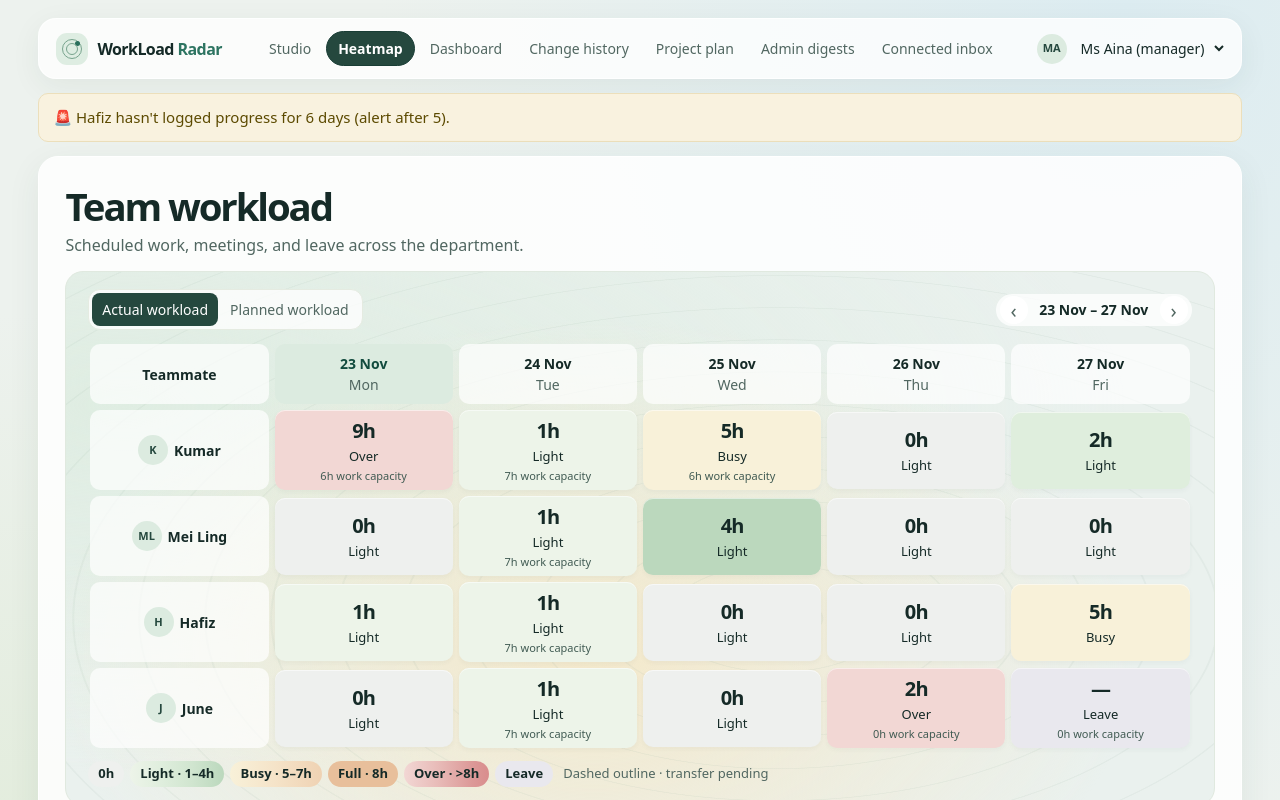
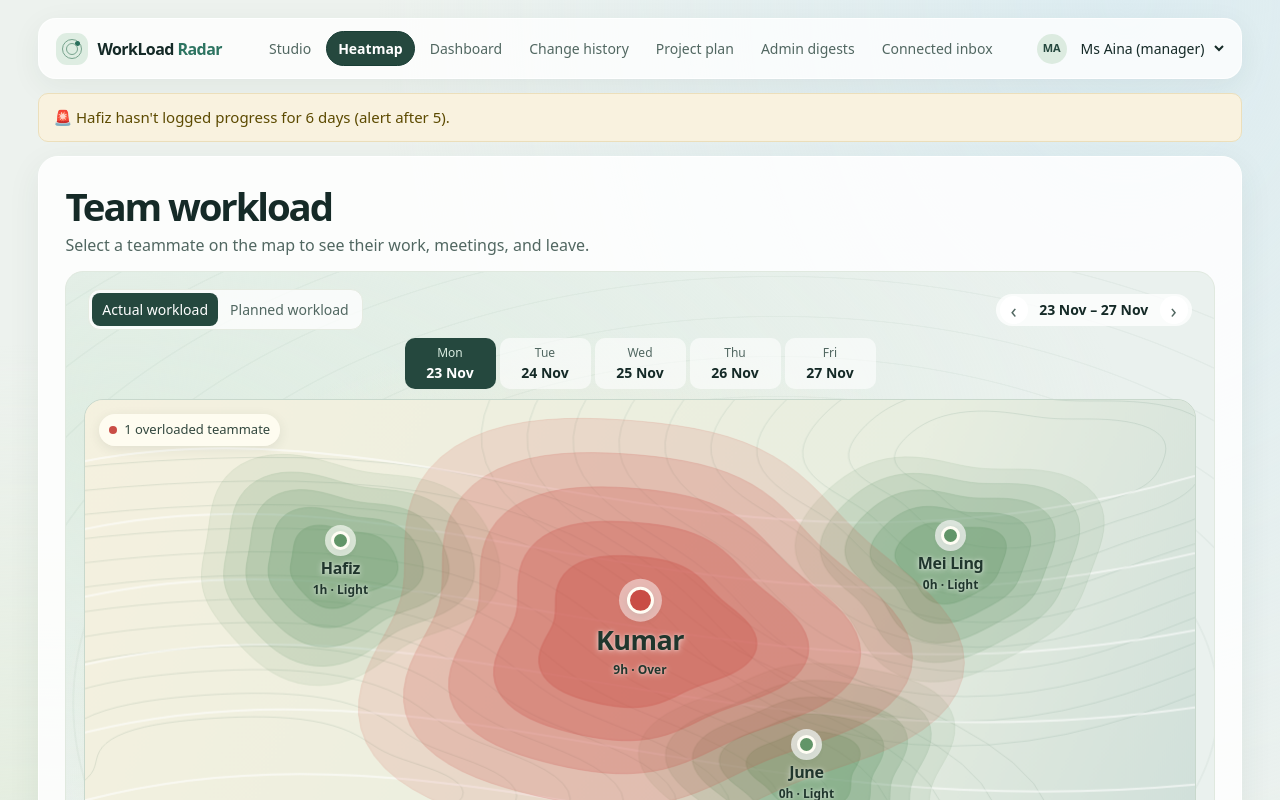
Before and after one commit to hannahislearning/workload-radar, a React (Vite) app: page / in a window 1280 px wide. Both pictures are taken after a click on the button "Heatmap". Shown: the top 800 px of the page. Built offline with nearby package versions, Linux system fonts and the light colour scheme.

Commit message:
Record current contour workload map baseline

```diff
--- a/src/App.jsx
+++ b/src/App.jsx
@@ -1,6 +1,7 @@
 import React, { useLayoutEffect, useRef, useState } from 'react'
 import { SAMPLE_MESSAGES, MEMBER_UPLOADS, PLAN_TASKS, PLAN_MEETINGS } from './data/samples.js'
-import Studio, { cellShade, WORKLOAD_SHADES, LEAVE_SHADE } from './Studio.jsx'
+import WorkloadMap from './WorkloadMap.jsx'
+import Studio, { WORKLOAD_SHADES, LEAVE_SHADE } from './Studio.jsx'
 import { DigestInbox, digestClock, useDigestDelivery } from './Digests.jsx'
 import { extractTasks } from './lib/extractor.js'
 import {
@@ -122,9 +123,19 @@ function HeatmapTab({ state, update, me, initialDay }) {
   const members = state.users.filter((u) => u.role === 'member')
   const isManager = me.role === 'manager'
 
+  const [day, setDay] = useState(initialDay?.date ?? null)
+  const hottestDay = days.reduce((best, candidate) => {
+    const load = (date) => members.reduce((score, user) => {
+      const summary = cell(state, user.id, date, mode)
+      return score + (summary.key === 'over' ? 100 : 0) + summary.total
+    }, 0)
+    return load(candidate) > load(best) ? candidate : best
+  }, days[0])
+  const visibleDay = days.includes(day) ? day : hottestDay
+
   return (
     <section className="heatmap-panel">
-      <div className="section-heading radar-heading"><h1>Team workload</h1><p>Scheduled work, meetings, and leave across the department.</p></div>
+      <div className="section-heading radar-heading"><h1>Team workload</h1><p>Select a teammate on the map to see their work, meetings, and leave.</p></div>
       <div className="calendar-surface">
       <div className="toolbar">
         <div className="toggle" role="group" aria-label="Workload view">
@@ -138,43 +149,12 @@ function HeatmapTab({ state, update, me, initialDay }) {
         </div>
       </div>
 
-      <div className="heatmap-scroll" tabIndex={0} aria-label="Team workload heatmap">
-        <table className="heatmap">
-          <thead>
-            <tr>
-              <th scope="col">Teammate</th>
-              {days.map((iso) => (
-                <th key={iso} scope="col" className={iso === todayISO() ? 'today' : ''}>
-                  <strong>{shortDate(iso)}</strong><br /><span className="date">{DAY_NAMES[(new Date(iso + 'T12:00:00').getDay() + 6) % 7]}</span>
-                </th>
-              ))}
-            </tr>
-          </thead>
-          <tbody>
-            {members.map((u) => (
-              <tr key={u.id}>
-                <th scope="row"><span className="calendar-person"><span className="member-avatar" aria-hidden="true">{initials(u.name)}</span>{u.name}</span></th>
-                {days.map((iso) => {
-                  const summary = cell(state, u.id, iso, mode)
-                  const pending = state.moveRequests.some((request) =>
-                    request.state === 'pending' && [request.fromUserId, request.toUserId].includes(u.id) &&
-                    state.tasks.some((task) => task.id === request.taskId && taskDay(task) === iso))
-                  const hours = summary.onLeave && !summary.work ? '—' : summary.total + 'h'
-                  return <td key={iso} style={{ '--cell-shade': cellShade(summary) }}>
-                    <button type="button" className={'heat-card' + (pending ? ' pending' : '')}
-                      aria-haspopup="dialog"
-                      aria-label={u.name + ', ' + shortDate(iso) + ': ' + summary.label + ', ' + hours + '. Show day details'}
-                      onClick={() => setSelection({ user: u, date: iso })}>
-                      <strong>{hours}</strong><span>{summary.label}</span>
-                      {(summary.meetings > 0 || summary.onLeave) && <span className="capacity-label">{summary.available}h work capacity</span>}
-                    </button>
-                  </td>
-                })}
-              </tr>
-            ))}
-          </tbody>
-        </table>
+      <div className="map-date-tabs" role="group" aria-label="Choose a workload day">
+        {days.map((date,i)=><button type="button" key={date} aria-pressed={date===visibleDay} onClick={()=>setDay(date)}>
+          <span>{DAY_NAMES[i]}</span><strong>{shortDate(date)}</strong>
+        </button>)}
       </div>
+      <WorkloadMap state={state} members={members} date={visibleDay} mode={mode} onSelect={setSelection} />
 
       <HeatmapLegend />
       </div>
--- /dev/null
+++ b/src/WorkloadMap.jsx
@@ -0,0 +1,78 @@
+
+import { useEffect, useRef } from 'react'
+import { cell } from './lib/store.js'
+import { cellShade } from './Studio.jsx'
+
+const positions = [[50,48],[23,34],[78,33],[65,76],[25,73],[86,69]]
+const statusColors = { over:'#c94d45', full:'#d77b42', busy:'#d7a044', light:'#629568', leave:'#878296' }
+
+function landscape(ctx,w,h,markers) {
+  ctx.clearRect(0,0,w,h)
+  const paper=ctx.createLinearGradient(0,0,w,h)
+  paper.addColorStop(0,'#f5f1df');paper.addColorStop(.65,'#e8eee0');paper.addColorStop(1,'#cfdfda')
+  ctx.fillStyle=paper;ctx.fillRect(0,0,w,h)
+  const blob=(x,y,rx,ry,seed,color,outline)=>{
+    ctx.beginPath()
+    for(let i=0;i<=100;i++){
+      const a=i/100*Math.PI*2
+      const k=1+.10*Math.sin(a*3+seed)+.047*Math.cos(a*5-seed)
+      const x1=x+Math.cos(a)*rx*k, y1=y+Math.sin(a)*ry*k
+      if(i===0)ctx.moveTo(x1,y1);else ctx.lineTo(x1,y1)
+    }
+    ctx.closePath()
+    if(color){ctx.fillStyle=color;ctx.fill()}
+    if(outline){ctx.strokeStyle=outline;ctx.lineWidth=1;ctx.stroke()}
+  }
+  for(let i=0;i<12;i++)blob(w*.15,h*.79,w*(.17+i*.043),h*(.13+i*.046),.6,null,'#829d8c39')
+  for(let i=0;i<10;i++)blob(w*.85,h*.13,w*(.12+i*.041),h*(.11+i*.045),2.7,null,'#72948730')
+  ctx.strokeStyle='#fff9';ctx.lineWidth=2
+  for (let i=0;i<7;i++) {
+    ctx.beginPath();ctx.moveTo(-10,h*(.13+i*.14))
+    ctx.bezierCurveTo(w*.31,h*(.1+i*.13-0.12),w*.57,h*(.45+i*.11),w+10,h*(.15+i*.16));ctx.stroke()
+  }
+  for(const {x,y,summary,index} of [...markers].reverse()){
+    const hot=summary.key==='over', tint=statusColors[summary.key]
+    const radius=Math.min(w,h)*(hot?.50:index===0?.34:.26)
+    for(let ring=0;ring<5;ring++){
+      const ratio=1-ring*.16
+      ctx.globalAlpha=(hot?.14:.11)+ring*.046
+      blob(w*x/100,h*y/100,radius*ratio*1.18,radius*ratio*.86,index+1,tint,tint)
+    }
+    ctx.globalAlpha=1
+  }
+}
+
+export default function WorkloadMap({state,members,date,mode,onSelect}) {
+  const canvas=useRef(null)
+  const rank={over:5,full:4,busy:3,light:2,leave:1}
+  const markers=members.map(user=>({user,summary:cell(state,user.id,date,mode)}))
+    .sort((a,b)=>rank[b.summary.key]-rank[a.summary.key]||b.summary.total-a.summary.total)
+    .map((marker,index)=>({...marker,index,x:positions[index%positions.length][0],y:positions[index%positions.length][1]}))
+  useEffect(()=>{
+    const el=canvas.current
+    const draw=()=>{
+      const {width,height}=el.getBoundingClientRect(), ratio=Math.min(devicePixelRatio||1,2)
+      if(!width||!height)return
+      el.width=Math.round(width*ratio);el.height=Math.round(height*ratio)
+      const ctx=el.getContext('2d')
+      if(ctx){ctx.setTransform(ratio,0,0,ratio,0,0);landscape(ctx,width,height,markers)}
+    }
+    const observer=new ResizeObserver(draw)
+    observer.observe(el);draw()
+    return ()=>observer.disconnect()
+  },[state,date,mode])
+  const count=markers.filter(m=>m.summary.key==='over').length
+  return <div className="workload-map" aria-label="Department workload map">
+    <canvas ref={canvas} aria-hidden="true"/>
+    <div className="map-key" aria-live="polite"><span className={count?'map-alert-dot':''}/>{count ? count+' overloaded '+(count===1?'teammate':'teammates') : 'No teammates overloaded'}</div>
+    {markers.map(({user,summary,x,y,index})=>{
+      const pending=state.moveRequests.some(r=>r.state==='pending'&&[r.toUserId,r.fromUserId].includes(user.id)&&state.tasks.some(t=>t.id===r.taskId&&(t.scheduledDate||t.deadline)===date))
+      return <button type="button" key={user.id} className={'map-pin'+(index===0?' map-pin-primary':'')+(pending?' map-pin-pending':'')}
+        style={{left:x+'%',top:y+'%','--pin-color':statusColors[summary.key],'--pin-tint':cellShade(summary)}}
+        aria-haspopup="dialog" aria-label={user.name+', '+summary.total+' hours, '+summary.label+'. Show day details'} onClick={()=>onSelect({user,date})}>
+        <span className="map-pin-point" aria-hidden="true"/><strong>{user.name}</strong>
+        <span>{summary.onLeave&&!summary.work?'Leave':summary.total+'h · '+summary.label}</span>
+      </button>
+    })}
+  </div>
+}
--- a/src/index.css
+++ b/src/index.css
@@ -327,3 +327,33 @@ main .heatmap-panel { padding:clamp(12px,2.1vw,26px); }
   .switcher select { max-width:126px; font-size:12px; }
   .calendar-surface .weeknav { margin-left:auto; }
 }
+/* Workload map */
+.map-date-tabs { display:flex; justify-content:center; gap:4px; margin:8px 0 10px; }
+.map-date-tabs button { display:grid; place-items:center; gap:0; min-width:0; flex:0 1 91px; padding:5px 3px;
+  border:1px solid transparent; border-radius:10px; color:var(--muted); background:#fff9; font:inherit; font-size:12px; cursor:pointer; }
+.map-date-tabs button strong { color:var(--text); font-size:14px; }
+.map-date-tabs button[aria-pressed=true] { background:#25483e; color:#d9ece1; }
+.map-date-tabs button[aria-pressed=true] strong { color:#fff; }
+.workload-map { position:relative; isolation:isolate; min-height:clamp(365px,38vw,540px); overflow:hidden; border:1px solid #c8d8cc; border-radius:19px; background:#e7eadb; }
+.workload-map canvas { position:absolute; inset:0; width:100%; height:100%; }
+.map-key { position:absolute; z-index:1; top:14px; left:14px; display:flex; align-items:center; gap:7px; padding:6px 10px; border-radius:30px;
+  background:#fffdf2e8; color:#32473e; font-size:13px; box-shadow:0 3px 12px #273f3318; }
+.map-alert-dot { width:8px; height:8px; border-radius:50%; background:#c94d45; }
+.map-pin { position:absolute; z-index:2; transform:translate(-50%,-50%); display:grid; justify-items:center; gap:1px; min-width:86px;
+  padding:0 3px; border:0; border-radius:8px; color:#20362d; background:transparent; font:inherit; cursor:pointer; white-space:nowrap; text-shadow:0 1px 6px #fff9,0 0 3px #fff7; }
+.map-pin strong { font-size:16px; letter-spacing:-.02em; }
+.map-pin span:last-child { font-weight:650; font-size:12px; }
+.map-pin-point { display:block; width:19px; height:19px; margin-bottom:5px; background:var(--pin-color); border:3px solid #fffdf4;
+  border-radius:50%; box-shadow:0 0 0 6px color-mix(in srgb,var(--pin-tint) 78%,transparent),0 3px 7px #2d443867; transition:transform .16s ease; }
+.map-pin-primary { z-index:3; }
+.map-pin-primary strong { font-size:clamp(19px,2.4vw,27px); }
+.map-pin-primary .map-pin-point { width:27px; height:27px; box-shadow:0 0 0 8px color-mix(in srgb,var(--pin-tint) 68%,transparent),0 3px 9px #2d443867; }
+.map-pin-pending .map-pin-point { outline:2px dashed #19493c; outline-offset:4px; }
+.map-pin:hover .map-pin-point,.map-pin:focus-visible .map-pin-point { transform:scale(1.18); }
+@media(max-width:500px) {
+  .map-pin { min-width:0; }
+  .map-pin strong { font-size:14px; }
+  .map-pin-primary strong { font-size:19px; }
+  .map-key { top:8px; left:8px; }
+}
+@media(prefers-reduced-motion:reduce) { .map-pin-point { transition:none; } }
```
